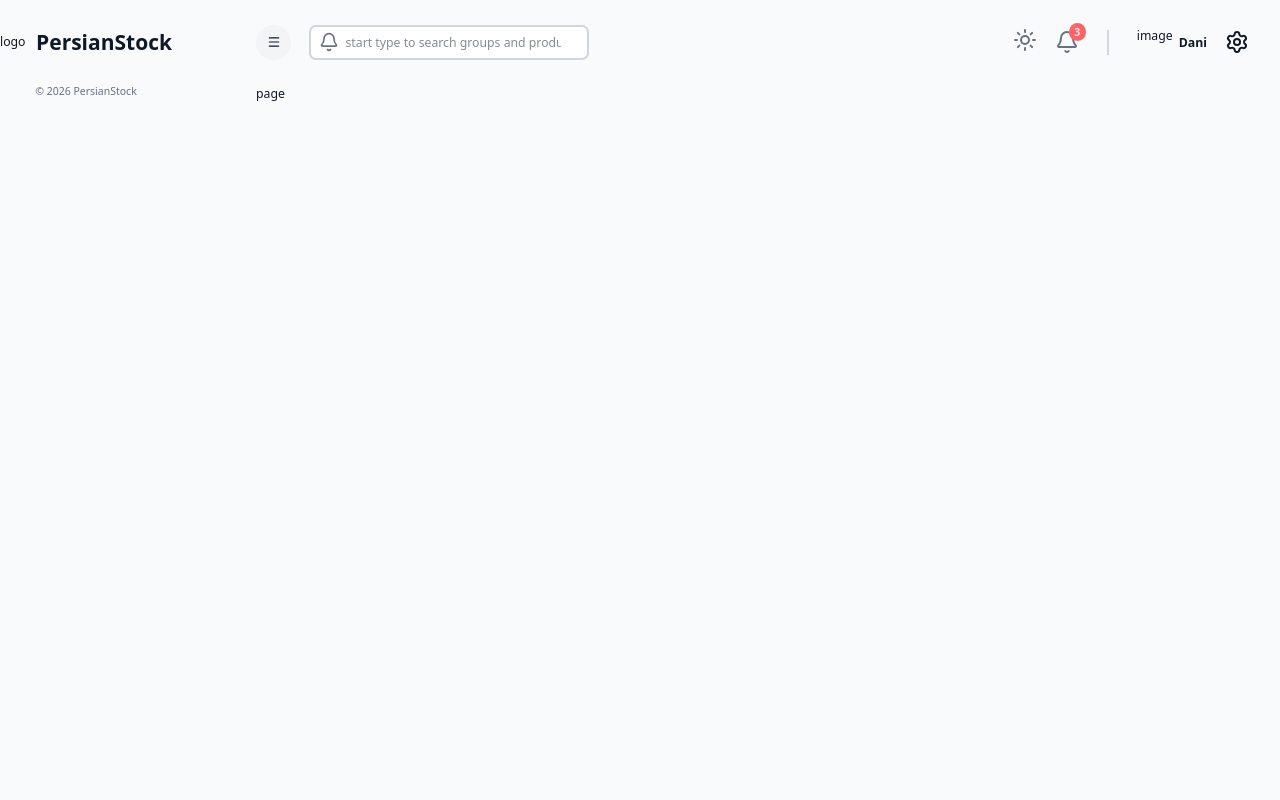
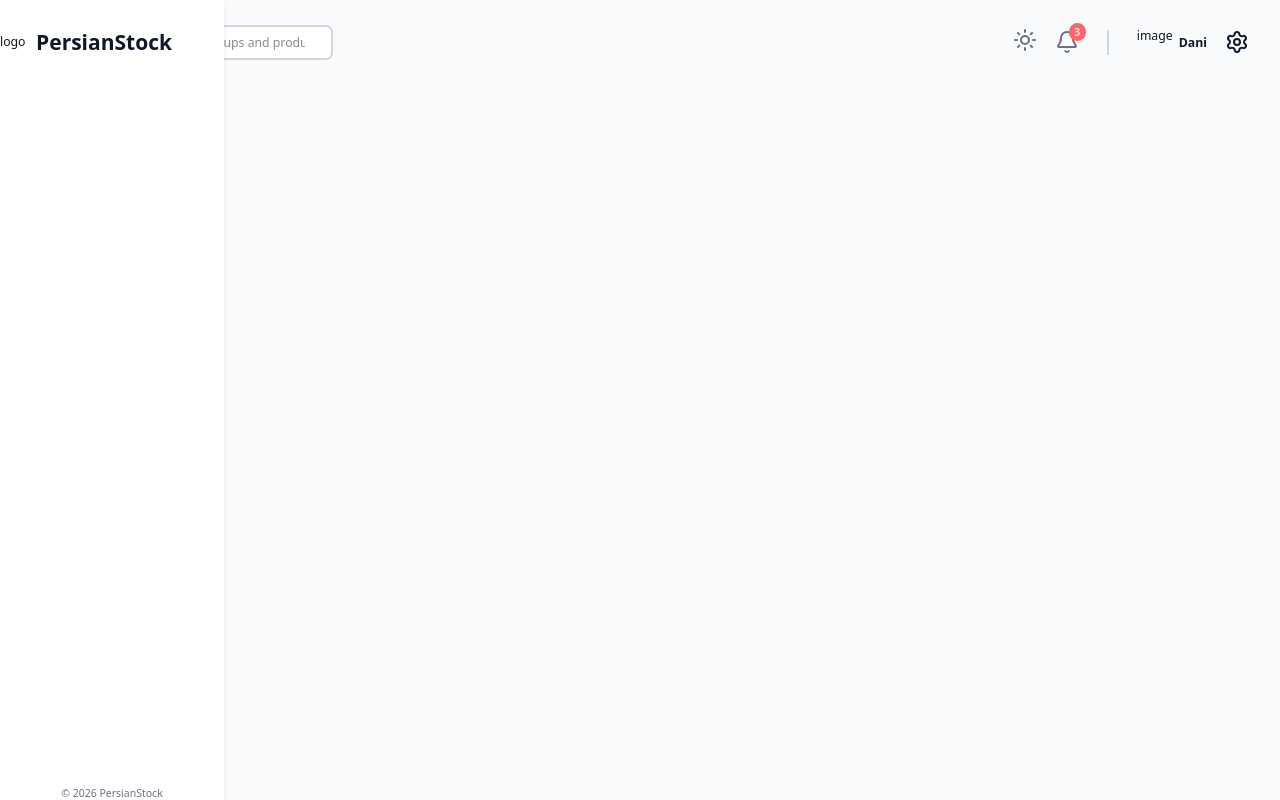
Before and after one commit to danial137/inventory-, a Next.js app: page / in a window 1280 px wide. Built offline with nearby package versions, Linux system fonts and the light colour scheme; no server answers.

Commit message:
feat: enhance Sidebar and DashboardWrapper for improved state management and UI responsiveness

```diff
--- a/src/app/(components)/Sidebar/index.tsx
+++ b/src/app/(components)/Sidebar/index.tsx
@@ -1,17 +1,29 @@
 "use client"
+import { useAppDispatch, useAppSelector } from '@/app/redux'
+import { setIsSidebarCollapsed } from '@/state'
 import { Menu } from 'lucide-react'
 import React from 'react'
 
 const Sidebar = () => {
+
+  const dispatch = useAppDispatch()
+  const isSidebarCollapsed = useAppSelector((state) => state.global.isSidebarCollapsed);
+
+
+  const toggleSidebar = () => {
+    dispatch(setIsSidebarCollapsed(!isSidebarCollapsed))
+  }
+
+  const sidebarClassNames = `fixed flex flex-col ${isSidebarCollapsed ? "w-0 md:w-16" : "w-72 md:w-64"} bg-white transition-all duration-300 overflow-hidden h-full shadow-md z-40`
   return (
-    <div>
-      <div className='flex gap-3 justify-between md:justify-normal items-center pt-8'>
+    <div className={sidebarClassNames}>
+      <div className="flex gap-3 justify-between md:justify-normal items-center pt-8">
 
         <div>logo</div>
 
         <h1 className='font-extrabold text-2xl'>PersianStock</h1>
 
-        <button className='md:hidden px-3 py-3 bg-gray-100 rounded-full hover:bg-blue-100' onClick={() => { }}>
+        <button className='md:hidden px-3 py-3 bg-gray-100 rounded-full hover:bg-blue-100' onClick={toggleSidebar}>
 
           <Menu />
 
--- a/src/app/DashboardWrapper.tsx
+++ b/src/app/DashboardWrapper.tsx
@@ -1,4 +1,5 @@
-import React from 'react'
+"use client"
+import React, { useEffect } from 'react'
 import Navbar from "@/app/(components)/Navbar"
 import Sidebar from "@/app/(components)/Sidebar"
 import StoreProvider, { useAppSelector } from './redux'
@@ -7,18 +8,31 @@ import StoreProvider, { useAppSelector } from './redux'
 
 const DashboardLayout = ({ children }: { children: React.ReactNode }) => {
 
-    const isSidebarCollapsed = useAppSelector
+    const isSidebarCollapsed = useAppSelector((state) => state.global.isSidebarCollapsed);
+
+    const isDarkMode = useAppSelector((state) => state.global.isDarkMode);
+
+    useEffect(() => {
+
+        if (isDarkMode) {
+            document.documentElement.classList.add("dark")
+        } else {
+            document.documentElement.classList.add("light")
+        }
+
+
+    }, [])
 
     return (
-        <StoreProvider>
-            <div className={`light flex bg-gray-50 text-gray-900 w-full min-h-screen`}>
-                <Sidebar />
-                <main className={`flex flex-col w-full h-full py-7 px-9 bg-gray-50 md:pl-24`}>
-                    <Navbar />
-                    {children}
-                </main>
-            </div>
-        </StoreProvider>
+
+        <div className={` ${isDarkMode ? "dark" : "light"} light flex bg-gray-50 text-gray-900 w-full min-h-screen`}>
+            <Sidebar />
+            <main className={`flex flex-col w-full h-full py-7 px-9 bg-gray-50 ${isSidebarCollapsed ? "md:pl-24" : "md:pl-0"} `}>
+                <Navbar />
+                {children}
+            </main>
+        </div>
+
     )
 }
 const DashboardWrapper = ({ children }: { children: React.ReactNode }) => {
```
